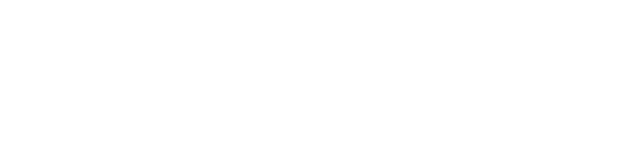
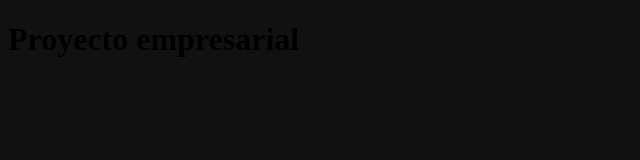
Before and after one commit to AvisSHACk/cursogit, a plain HTML site: page index.html in a window 1280 px wide. Shown: the whole page, without its empty margins (0-640 px from the left). Drawn offline with Linux system fonts and the light colour scheme.

Commit message:
parrafo y fondo de pantalla

```diff
--- /dev/null
+++ b/css/styles.css
@@ -0,0 +1,3 @@
+body {
+	background:#111;
+}
--- a/index.html
+++ b/index.html
@@ -4,8 +4,9 @@
 	<meta charset="UTF-8">
 	<meta name="viewport" content="width=device-width, initial-scale=1.0">
 	<title>Empresa A</title>
+	<link rel="stylesheet" href="css/styles.css">
 </head>
 <body>
-
+	<h1>Proyecto empresarial</h1>
 </body>
 </html>
```
Also changed, not shown: js/scripts.js (added).
